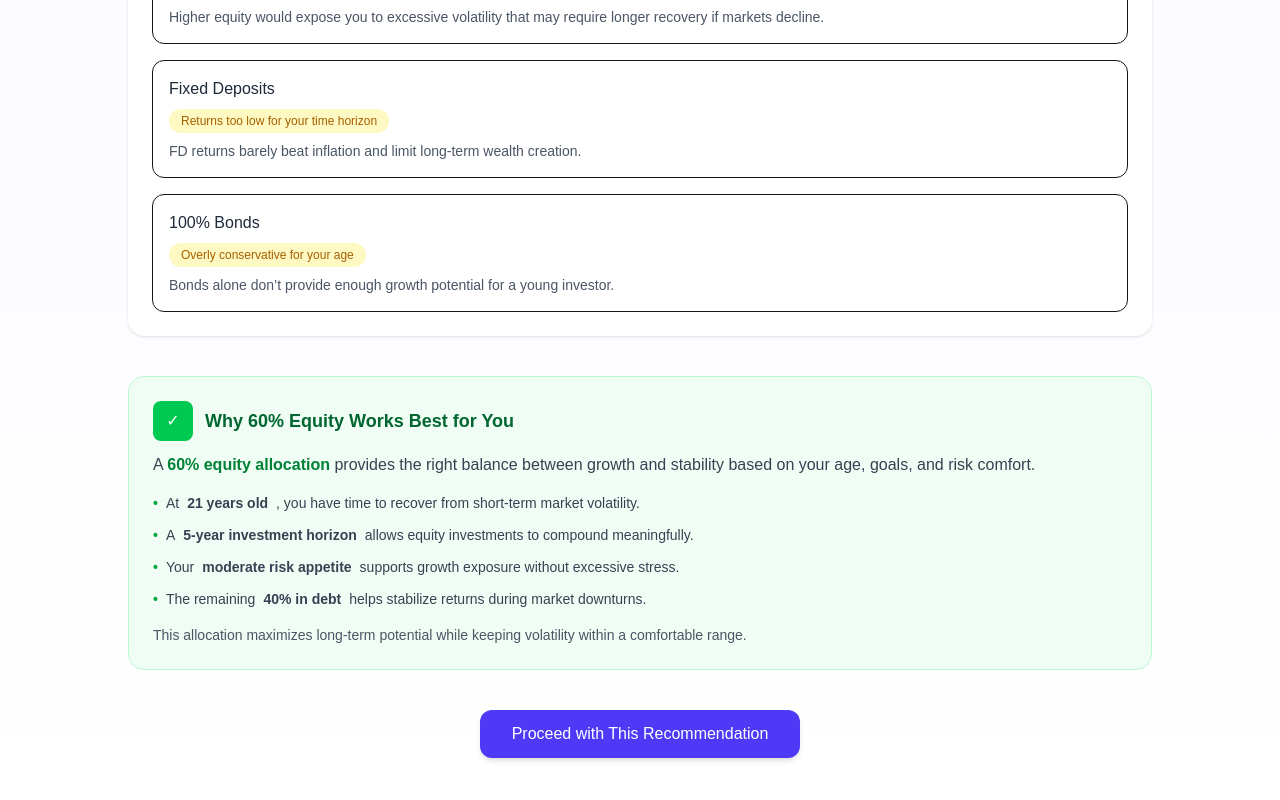
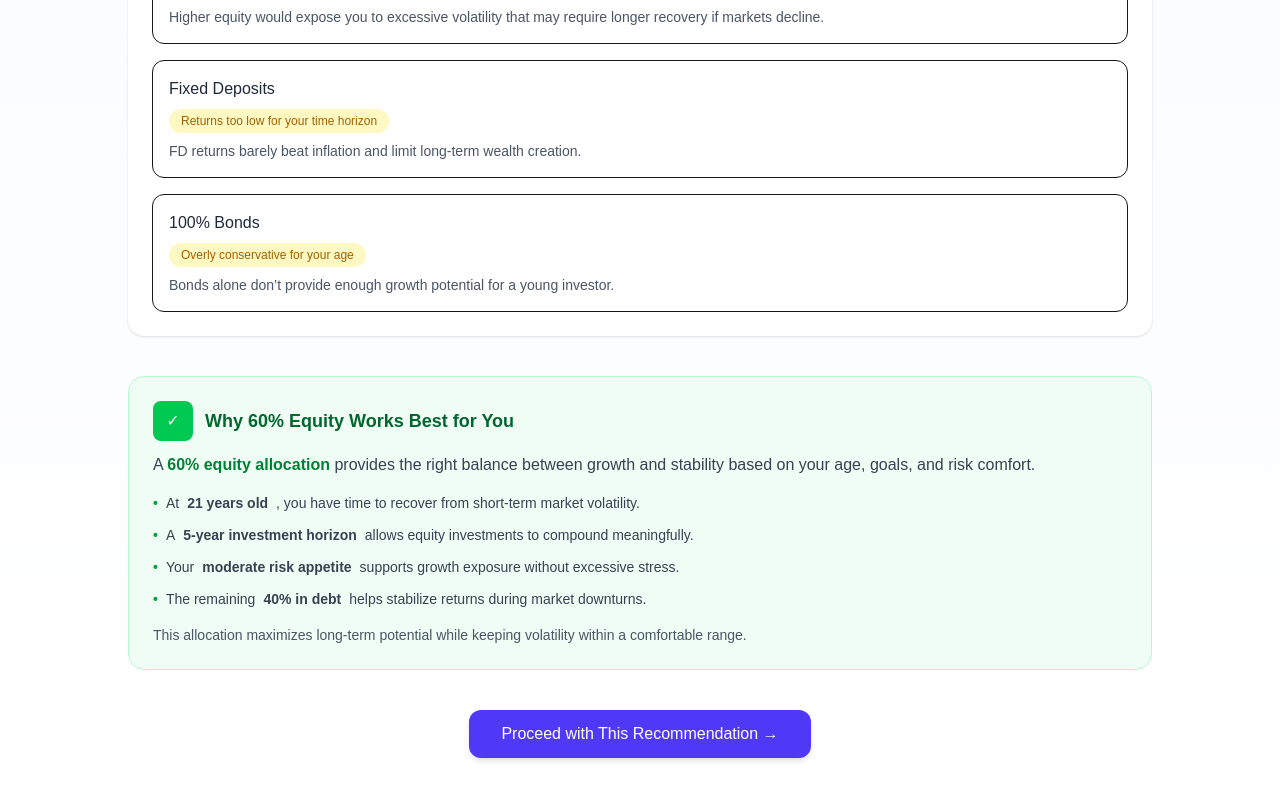
Before and after one commit to garimachauhan-0310/FinSight-AI, a Next.js app in the folder Frontend/my-app/: page /explaination in a window 1280 px wide. Shown: the part 1122-1922 px from the top of the page. Built offline with nearby package versions, Linux system fonts and the light colour scheme.

Commit message:
fix : backend API wiring and recommendation logic

```diff
--- a/Frontend/my-app/src/app/explaination/page.tsx
+++ b/Frontend/my-app/src/app/explaination/page.tsx
@@ -1,4 +1,10 @@
+"use client";
+
+import { useRouter } from "next/navigation";
+
 export default function ExplanationPage() {
+  const router = useRouter();
+
   return (
     <section className="min-h-screen bg-gradient-to-b from-[#F5F7FF] to-white px-6 py-12">
       <div className="max-w-5xl mx-auto">
@@ -222,8 +228,11 @@
 
         {/* CTA */}
         <div className="text-center">
-          <button className="bg-indigo-600 hover:bg-indigo-700 text-white px-8 py-3 rounded-xl font-medium transition shadow-md">
-            Proceed with This Recommendation
+          <button
+            onClick={() => router.push("/simulator")}
+            className="bg-indigo-600 hover:bg-indigo-700 text-white px-8 py-3 rounded-xl font-medium transition shadow-md"
+          >
+            Proceed with This Recommendation →
           </button>
         </div>
       </div>
--- a/Frontend/my-app/src/app/simulator/page.tsx
+++ b/Frontend/my-app/src/app/simulator/page.tsx
@@ -7,7 +7,6 @@
 import { getPortfolioRecommendation } from "@/lib/recommendations";
 
 const COLORS = ["#4F46E5", "#8B5CF6", "#60A5FA"];
-//yes
 
 export default function SimulatorPage() {
   const [risk, setRisk] = useState(5);
```
